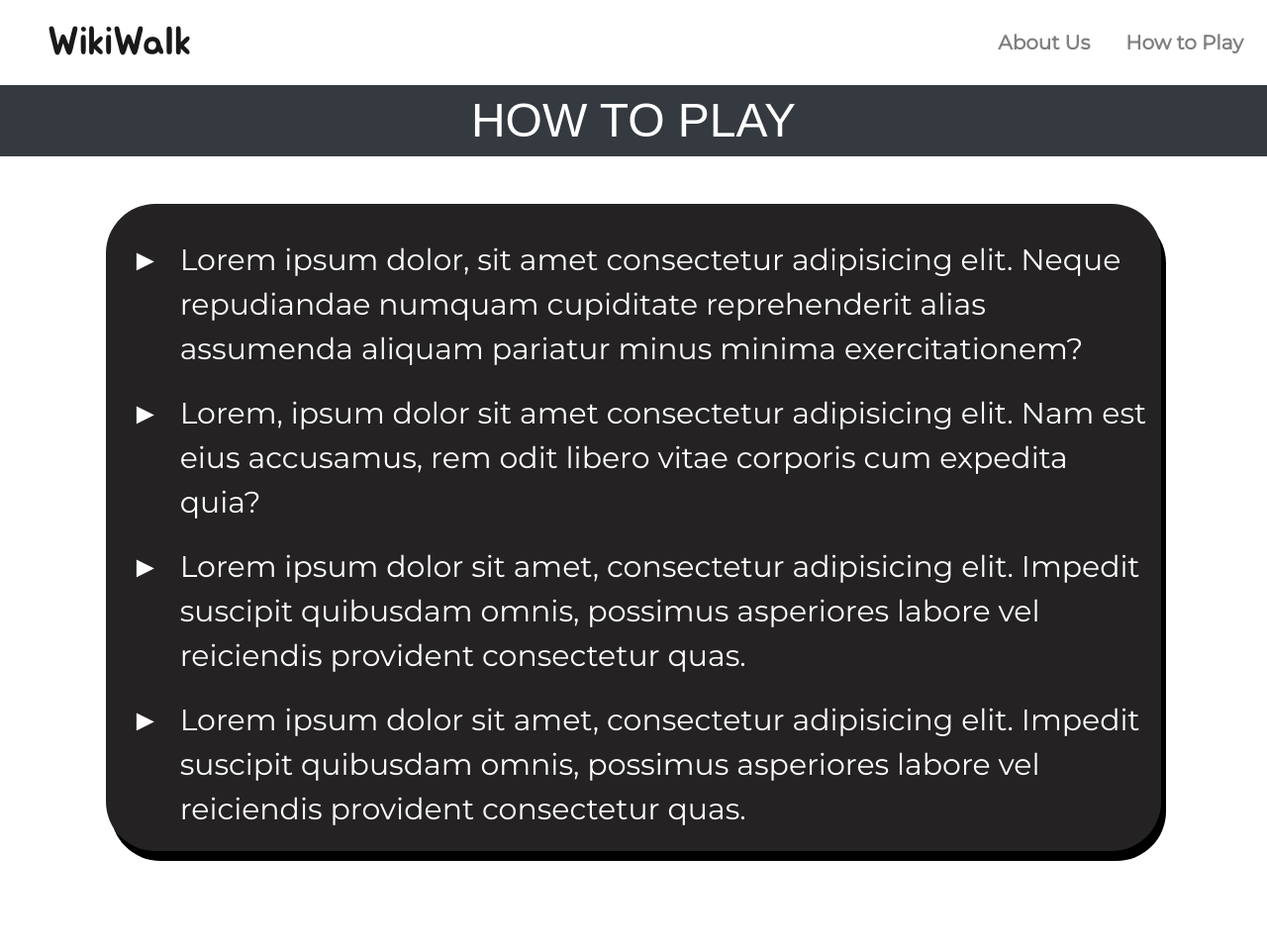
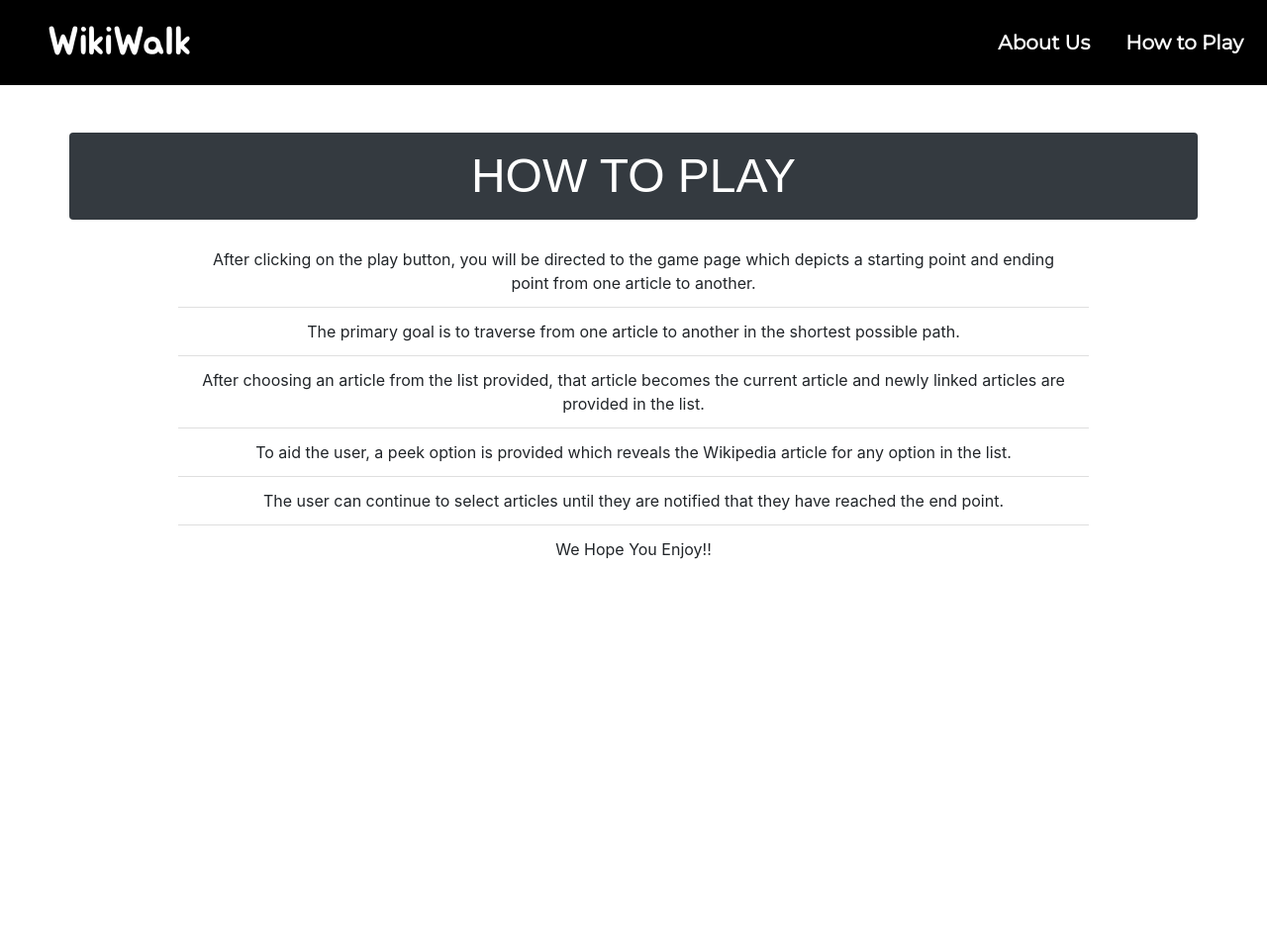
Before and after one commit to adwaitraste/WikiWalk, a Django app: template WikiWALK/WikiWALK/templates/play.html in a window 1280 px wide. Shown: the whole page at 99% size. After the commit the page ends 565 px from the top, so only its background shows below. Run offline with Django 3.2, Linux system fonts and the light colour scheme; the template is opened without the code that fills it, so the values that code supplies are empty; some libraries are stand-ins or nearby versions; some web fonts are replaced.

Commit message:
Front end

```diff
--- a/WikiWALK/WikiWALK/static/styling.css
+++ b/WikiWALK/WikiWALK/static/styling.css
@@ -57,7 +57,9 @@ html, body {
     border-radius: 50px;
     box-shadow: 5px 10px black;
 }
-
+.bg-lala {
+    background: black;
+}
 ul
 {
     list-style-type:"\25BA";
--- a/WikiWALK/WikiWALK/templates/index.html
+++ b/WikiWALK/WikiWALK/templates/index.html
@@ -36,10 +36,10 @@
             <div class="collapse navbar-collapse" id="navbarSupportedContent">
                 <ul class="navbar-nav ml-auto">
                     <li class="nav-item">
-                        <a class="nav-link" href="aboutUs.html">About Us</a>
+                        <a class="nav-link" href="{% url 'About' %}">About Us</a>
                     </li>
                     <li class="nav-item">
-                        <a class="nav-link" href="play.html">How to Play</a>
+                        <a class="nav-link" href="{% url 'Play' %}">How to Play</a>
                     </li>
                 </ul>
             </div>
--- a/WikiWALK/WikiWALK/templates/play.html
+++ b/WikiWALK/WikiWALK/templates/play.html
@@ -21,24 +21,25 @@
   </head>
   <body>
     <nav class="navbar navbar-expand-lg navbar-light bg-lala">
-        <a class="navbar-brand" href="./index.html">WikiWalk</a>
-        <button class="navbar-toggler" type="button" data-toggle="collapse" data-target="#navbarSupportedContent" aria-controls="navbarSupportedContent" aria-expanded="false" aria-label="Toggle navigation">
+        <a class="navbar-brand text-white" href="{% url 'Home' %}">WikiWalk</a>
+        <button class="navbar-toggler" type="button" data-toggle="collapse" data-target="#navbarSupportedContent"
+            aria-controls="navbarSupportedContent" aria-expanded="false" aria-label="Toggle navigation">
             <span class="navbar-toggler-icon"></span>
         </button>
 
         <div class="collapse navbar-collapse" id="navbarSupportedContent">
             <ul class="navbar-nav ml-auto">
                 <li class="nav-item">
-                    <a class="nav-link" href="aboutUs.html">About Us</a>
+                    <a class="nav-link text-white" href="{% url 'About' %}">About Us</a>
                 </li>
                 <li class="nav-item">
-                    <a class="nav-link" href="play.html">How to Play</a>
+                    <a class="nav-link text-white" href="{% url 'Play' %}">How to Play</a>
                 </li>
             </ul>
         </div>
     </nav>
 
-    <div class="container-fluid bg-dark text-white">
+    <div class="container bg-dark text-white mt-5 py-2 rounded">
         <div class="row">
             <div class="col d-flex align-self-center that_booty">
                 <div class="mx-auto">
@@ -50,29 +51,52 @@
         </div>
     </div>
 
-    <div class="container-fluid text-white booty" style = "padding-top: 3rem;">
+    <div class="container pt-2">
         <div class="row">
-            <div class="offset-1 col-10 ordered">
+            <div class="offset-1 col-10">
                 <div class="mx-auto">
-                    <div class="my-explanation py-1">
-                        <ul>
-                            <li style = padding-top:30px>Lorem ipsum dolor, sit amet consectetur adipisicing elit. Neque repudiandae numquam cupiditate reprehenderit alias assumenda aliquam pariatur minus minima exercitationem?</li>
-                            <li style = padding-top:20px>Lorem, ipsum dolor sit amet consectetur adipisicing elit. Nam est eius accusamus, rem odit libero vitae corporis cum expedita quia?</li>
-                            <li style = padding-top:20px>Lorem ipsum dolor sit amet, consectetur adipisicing elit. Impedit suscipit quibusdam omnis, possimus asperiores labore vel reiciendis provident consectetur quas.</li>
-                            <li style = padding-top:20px>Lorem ipsum dolor sit amet, consectetur adipisicing elit. Impedit suscipit quibusdam omnis, possimus asperiores labore vel reiciendis provident consectetur quas.</li>
-                          </ul>
-                    </div>
+
+                    <ul class=" pt-2 list-group list-group-flush text-center">
+                        <li class="list-group-item">
+                            After clicking on the play button, you will be directed to the
+                            game page which depicts a starting point and ending point from one article to another.
+                        </li>
+                        <li class="list-group-item">
+                            The primary goal is to traverse from one article to another in the shortest possible path.
+                        </li>
+                        <li class="list-group-item">
+                            After choosing an article from the list provided, that article becomes the current article
+                            and newly linked articles are provided in the list.
+                        </li>
+                        <li class="list-group-item">
+                            To aid the user, a peek option is provided which reveals the Wikipedia article for any
+                            option in the list.
+                        </li>
+                        <li class="list-group-item">
+                            The user can continue to select articles until they are notified that they have reached the
+                            end point.
+                        </li>
+                        <li class="list-group-item">
+                            We Hope You Enjoy!!
+                        </li>
+                    </ul>
                 </div>
             </div>
         </div>
-    <div>
+        <div>
 
-    <!-- Optional JavaScript -->
-    <!-- jQuery first, then Popper.js, then Bootstrap JS -->
-    <script src="https://code.jquery.com/jquery-3.2.1.slim.min.js" integrity="sha384-KJ3o2DKtIkvYIK3UENzmM7KCkRr/rE9/Qpg6aAZGJwFDMVNA/GpGFF93hXpG5KkN" crossorigin="anonymous"></script>
-    <script src="https://cdnjs.cloudflare.com/ajax/libs/popper.js/1.12.9/umd/popper.min.js" integrity="sha384-ApNbgh9B+Y1QKtv3Rn7W3mgPxhU9K/ScQsAP7hUibX39j7fakFPskvXusvfa0b4Q" crossorigin="anonymous"></script>
-    <script src="https://maxcdn.bootstrapcdn.com/bootstrap/4.0.0/js/bootstrap.min.js" integrity="sha384-JZR6Spejh4U02d8jOt6vLEHfe/JQGiRRSQQxSfFWpi1MquVdAyjUar5+76PVCmYl" crossorigin="anonymous"></script>
-  </body>
+            <!-- Optional JavaScript -->
+            <!-- jQuery first, then Popper.js, then Bootstrap JS -->
+            <script src="https://code.jquery.com/jquery-3.2.1.slim.min.js"
+                integrity="sha384-KJ3o2DKtIkvYIK3UENzmM7KCkRr/rE9/Qpg6aAZGJwFDMVNA/GpGFF93hXpG5KkN"
+                crossorigin="anonymous"></script>
+            <script src="https://cdnjs.cloudflare.com/ajax/libs/popper.js/1.12.9/umd/popper.min.js"
+                integrity="sha384-ApNbgh9B+Y1QKtv3Rn7W3mgPxhU9K/ScQsAP7hUibX39j7fakFPskvXusvfa0b4Q"
+                crossorigin="anonymous"></script>
+            <script src="https://maxcdn.bootstrapcdn.com/bootstrap/4.0.0/js/bootstrap.min.js"
+                integrity="sha384-JZR6Spejh4U02d8jOt6vLEHfe/JQGiRRSQQxSfFWpi1MquVdAyjUar5+76PVCmYl"
+                crossorigin="anonymous"></script>
+</body>
 </html>    <script src="https://code.jquery.com/jquery-3.2.1.slim.min.js" integrity="sha384-KJ3o2DKtIkvYIK3UENzmM7KCkRr/rE9/Qpg6aAZGJwFDMVNA/GpGFF93hXpG5KkN" crossorigin="anonymous"></script>
 <script src="https://cdnjs.cloudflare.com/ajax/libs/popper.js/1.12.9/umd/popper.min.js" integrity="sha384-ApNbgh9B+Y1QKtv3Rn7W3mgPxhU9K/ScQsAP7hUibX39j7fakFPskvXusvfa0b4Q" crossorigin="anonymous"></script>
 <script src="https://maxcdn.bootstrapcdn.com/bootstrap/4.0.0/js/bootstrap.min.js" integrity="sha384-JZR6Spejh4U02d8jOt6vLEHfe/JQGiRRSQQxSfFWpi1MquVdAyjUar5+76PVCmYl" crossorigin="anonymous"></script>
--- a/WikiWALK/WikiWALK/urls.py
+++ b/WikiWALK/WikiWALK/urls.py
@@ -21,6 +21,8 @@ urlpatterns = [
     path('admin/', admin.site.urls),
     path('Game', view.newGame, name='Game'),
     path('', view.startGame, name='Home'),
+    path('aboutUs',view.aboutus_page, name='About'),
+    path('howtoplay',view.play_page, name='Play'),
     # path('India', view.nextLink, name='India')
     re_path(r'^forwards/(?P<next_link>.+?)/$', view.nextLink, name='forwards')
 ]
--- a/WikiWALK/WikiWALK/view.py
+++ b/WikiWALK/WikiWALK/view.py
@@ -87,3 +87,9 @@ def nextLink(req, next_link):
 
     # print(res)
     return render(req, "index.html", {"CurrentLink": next_link, "Link": res, "InitialLink": startLink, "EndLink": endLink, "PeakLink": peak_link})
+
+def aboutus_page(req):
+    return render(req, "aboutUs.html")
+
+def play_page(req):
+    return render(req, "play.html")
```
Also changed, not shown: WikiWALK/WikiWALK/templates/aboutUs.html (+7 -7 lines), WikiWALK/WikiWALK/templates/gameOver.html (+5 -2 lines), WikiWALK/WikiWALK/templates/home.html (+5 -5 lines).
